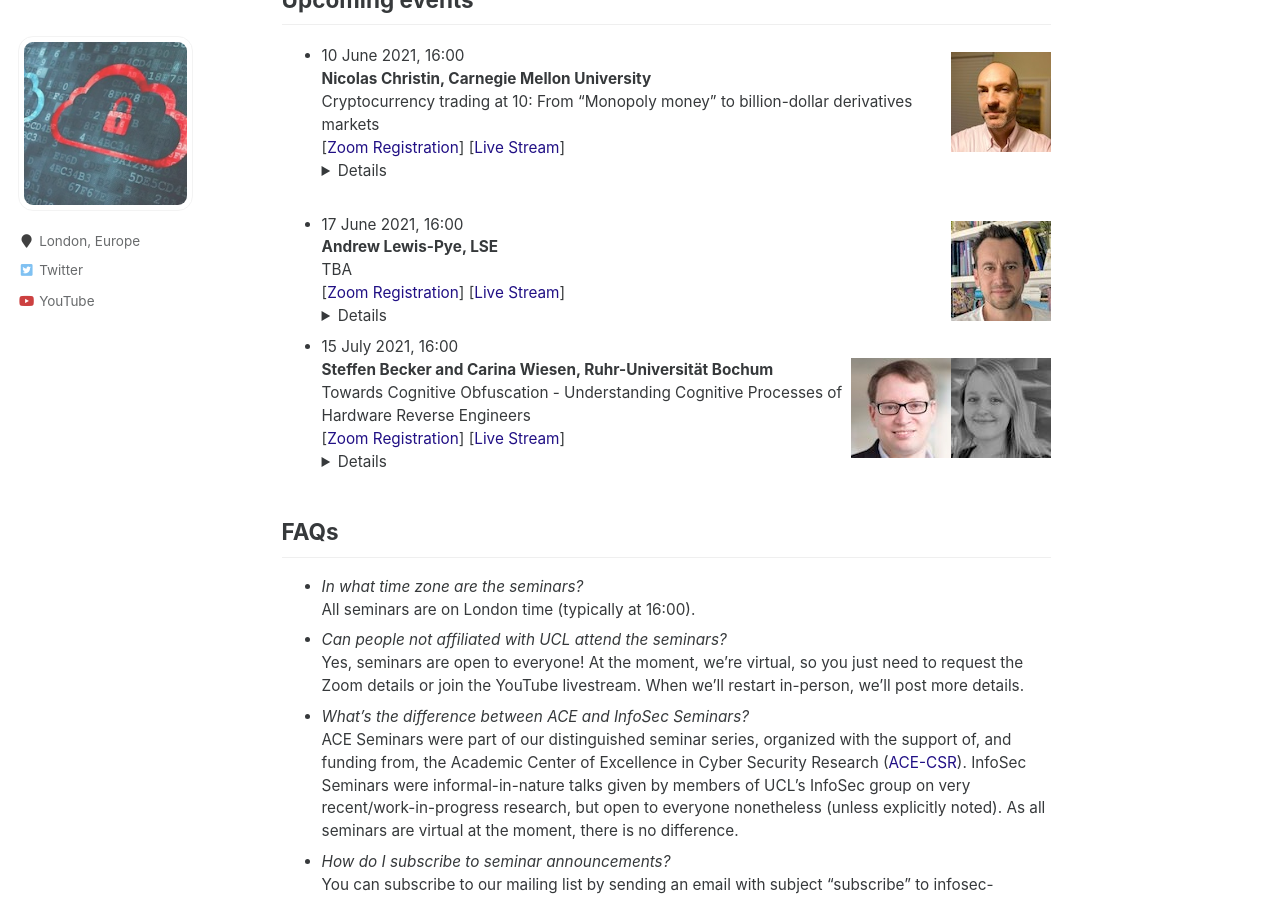
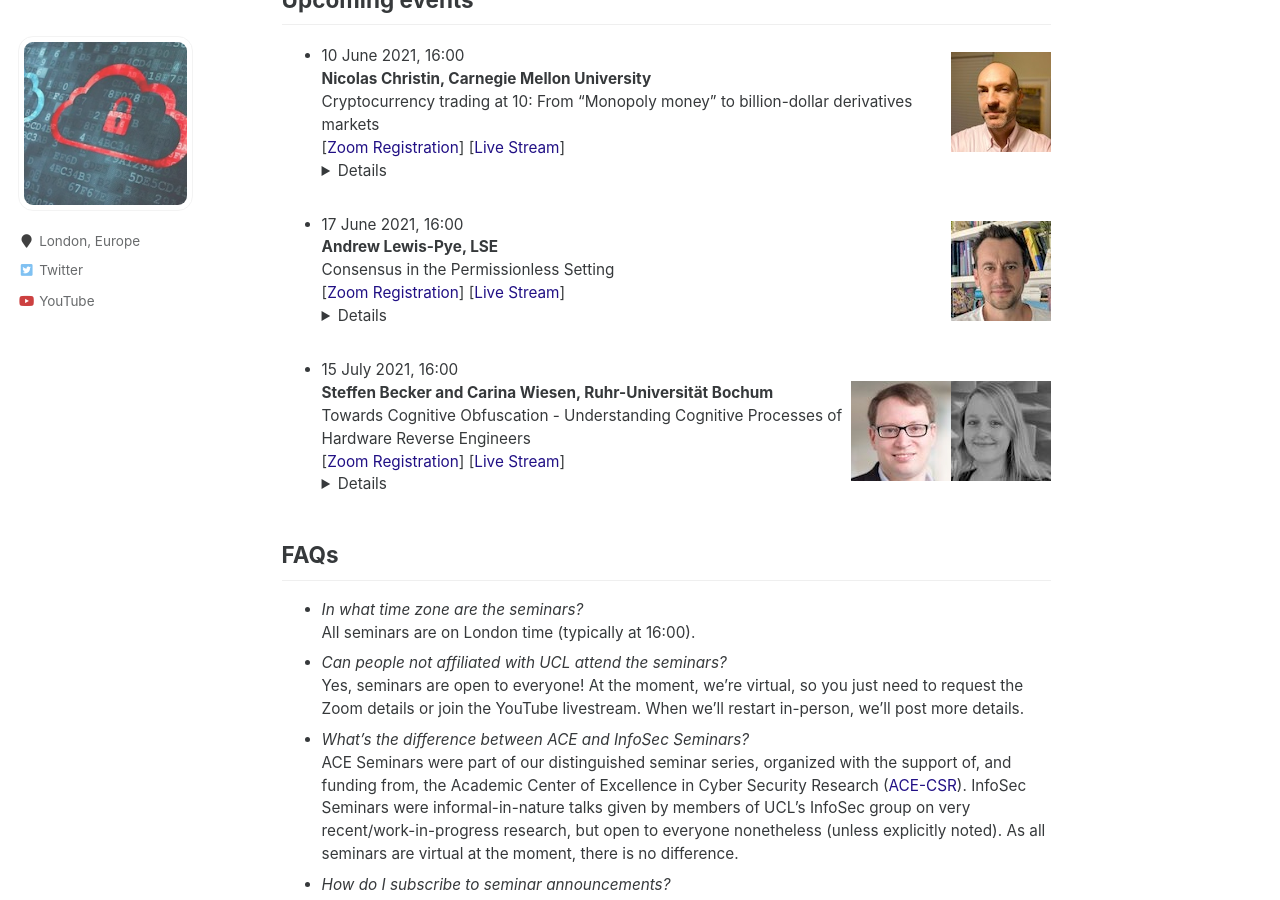
Before and after one commit to uclisec/uclisec.github.io, a Jekyll site: the page built from _pages/seminars.md, in a window 1280 px wide and 900 px high, scrolled down 219 px. Built offline with Jekyll 4.4.1, drawn with Linux system fonts in a browser that asks for light colours.

Commit message:
Update seminars.md

```diff
--- a/_pages/seminars.md
+++ b/_pages/seminars.md
@@ -16,8 +16,8 @@
 <img src="../images/andrewlewispye.jpg" style="float:right;width:100px;height:100px;margin-top:15px">
 - 17 June 2021, 16:00
 **Andrew Lewis-Pye, LSE**
-TBA
-[[Zoom Registration](https://ucl.zoom.us/meeting/register/tJYpf-2grTorGNxFnItdfR3SSG89tgyB9Zeh)] [[Live Stream]()]<details><br></details>
+Consensus in the Permissionless Setting
+[[Zoom Registration](https://ucl.zoom.us/meeting/register/tJYpf-2grTorGNxFnItdfR3SSG89tgyB9Zeh)] [[Live Stream]()]<details>**Abstract:** In the distributed computing literature, consensus protocols have traditionally been studied in a setting where all participants are known to each other from the start of the protocol execution. In the parlance of the ‘blockchain’ literature, this is referred to as the permissioned setting. What differentiates the most prominent blockchain protocol Bitcoin from these previously studied protocols is that it operates in a permissionless setting, i.e. it is a protocol for establishing consensus over an unknown network of participants that anybody can join, with as many identities as they like in any role.  I’ll talk about recent work with Tim Roughgarden in which we describe a formal framework for the analysis of both permissioned and permissionless systems.<br><br>**Bio**: Andrew Lewis-Pye is a Professor in the Department of Mathematics at the London School of Economics. Prior to coming to LSE, he was a Royal Society University Research Fellow at the University of Leeds, and a Marie-Curie Fellow at the University of Siena. The bulk of his research has been in Computability Theory and Algorithmic Randomness, but he has also worked in fields as diverse as Network Science, Statistical Mechanics and Population Genetics. His most recent research interests are in cryptocurrencies.<br></details>
 <!----->
 <img src="../images/carina.jpg" style="float:right;width:100px;height:100px;margin-top:30px">
 <img src="../images/steffen.jpg" style="float:right;width:100px;height:100px;margin-top:30px">
```
